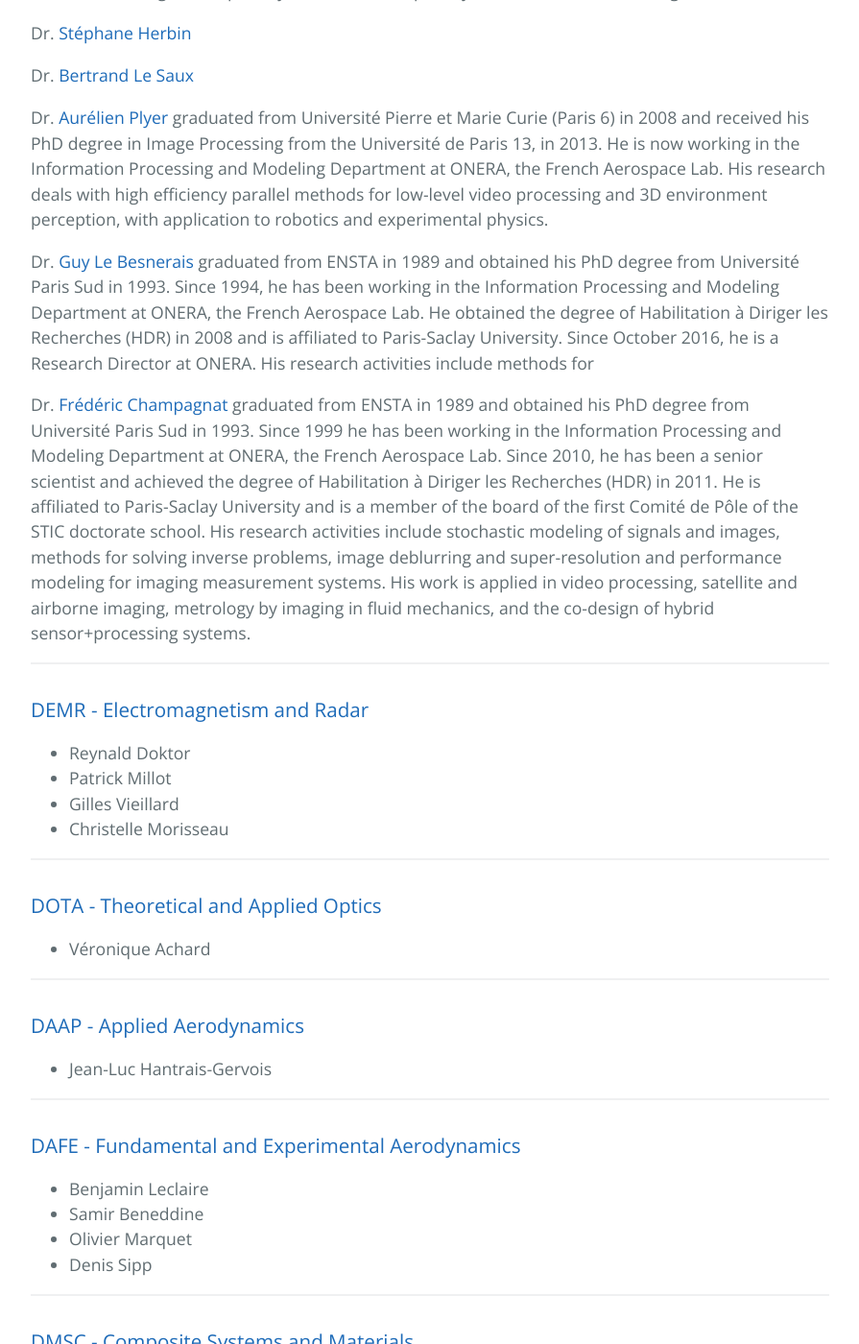
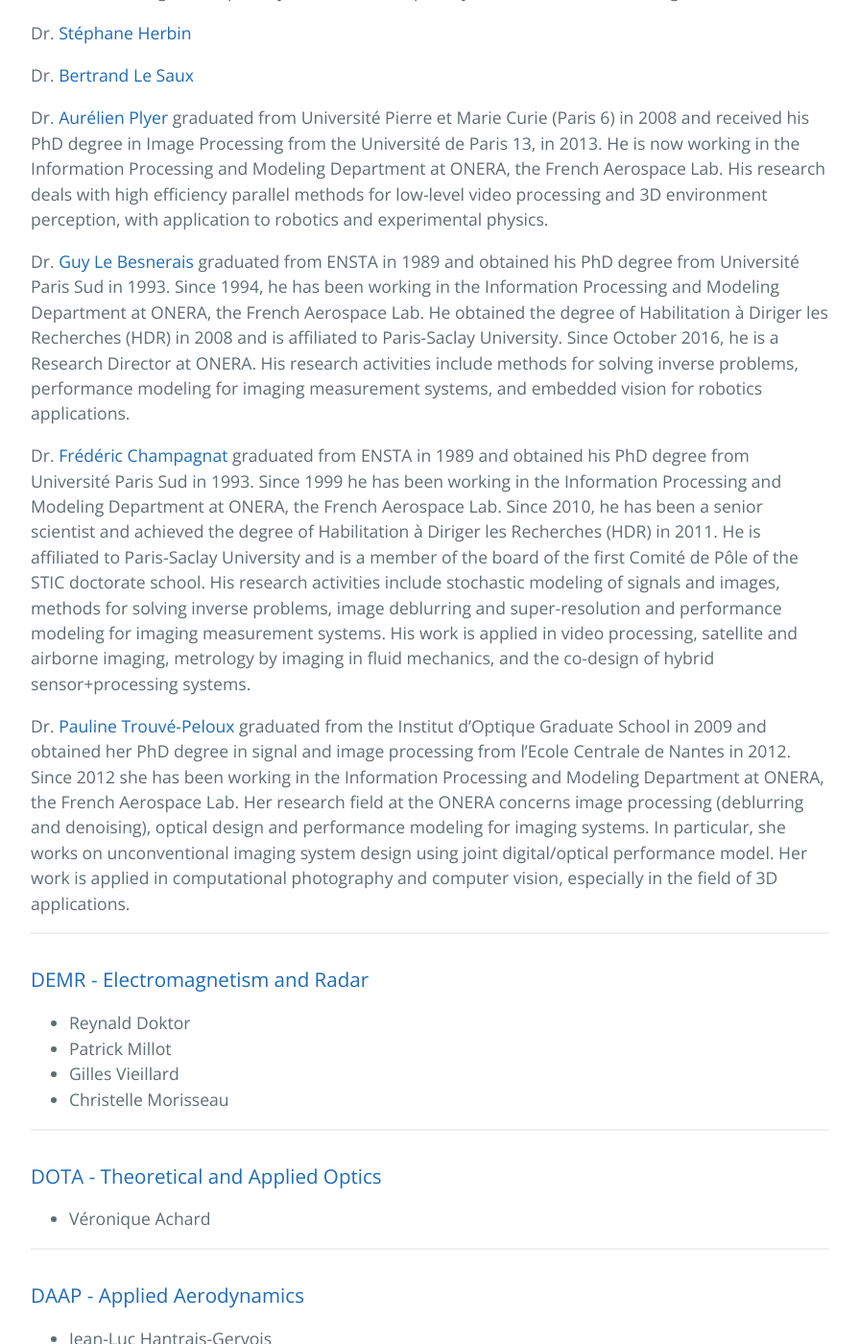
Before and after one commit to delta-onera/delta-onera.github.io, a Jekyll site: the page built from _pages/team.md, in a window 1280 px wide and 1400 px high, scrolled down 1418 px. Shown: the whole window at 96% size, without its empty margins (192-1087 px from the left). Built offline with Jekyll 4.4.1, drawn with Linux system fonts in a browser that asks for light colours; our own code applies the rules of GitHub Pages for plain Markdown files.

Commit message:
update team

```diff
--- a/_pages/team.md
+++ b/_pages/team.md
@@ -27,9 +28,12 @@
 
 Dr. [Aurélien Plyer](https://www.researchgate.net/profile/Aurelien_Plyer) graduated from Université Pierre et Marie Curie (Paris 6) in 2008 and received his PhD degree in Image Processing from the Université de Paris  13, in 2013. He is now working in the Information Processing and Modeling Department at ONERA, the French Aerospace Lab. His research deals with high efficiency parallel methods for low-level video processing and 3D environment perception, with application to robotics and experimental physics.
 
-Dr. [Guy Le Besnerais](https://scholar.google.fr/citations?user=r8V306wAAAAJ&hl=fr) graduated from ENSTA in 1989 and obtained his PhD degree from Université Paris Sud in 1993. Since 1994, he has been working in the Information Processing and Modeling Department at ONERA, the French Aerospace Lab. He obtained the degree of Habilitation à Diriger les Recherches (HDR) in 2008 and is affiliated to Paris-Saclay University. Since October 2016, he is a Research Director at ONERA. His research activities include methods for
+Dr. [Guy Le Besnerais](https://scholar.google.fr/citations?user=r8V306wAAAAJ&hl=fr) graduated from ENSTA in 1989 and obtained his PhD degree from Université Paris Sud in 1993. Since 1994, he has been working in the Information Processing and Modeling Department at ONERA, the French Aerospace Lab. He obtained the degree of Habilitation à Diriger les Recherches (HDR) in 2008 and is affiliated to Paris-Saclay University. Since October 2016, he is a Research Director at ONERA. His research activities include methods for solving inverse problems, performance modeling for imaging measurement systems, and embedded vision for robotics applications.
 
 Dr. [Frédéric Champagnat](https://www.researchgate.net/profile/Frederic_Champagnat) graduated from ENSTA in 1989 and obtained his PhD degree from Université Paris Sud in 1993. Since 1999 he has been working in the Information Processing and Modeling Department at ONERA, the French Aerospace Lab. Since 2010, he has been a senior scientist and achieved the degree of Habilitation à Diriger les Recherches (HDR) in 2011. He is affiliated to Paris-Saclay University and is a member of the board of the first Comité de Pôle of the STIC doctorate school. His research activities include stochastic modeling of signals and images, methods for solving inverse problems, image deblurring and super-resolution and performance modeling for imaging measurement systems. His work is applied in video processing, satellite and airborne imaging, metrology by imaging in fluid mechanics, and the co-design of hybrid sensor+processing systems.
+
+Dr. [Pauline Trouvé-Peloux](https://www.researchgate.net/profile/Pauline_Trouve) graduated from the Institut d'Optique Graduate School in 2009 and obtained her PhD degree in signal and image processing from l'Ecole Centrale de Nantes in 2012.  Since 2012 she has been working in the Information Processing and Modeling Department at ONERA, the French Aerospace Lab. Her research field at the ONERA concerns image processing (deblurring and denoising), optical design and performance modeling for imaging systems. In particular, she works on unconventional imaging system design using joint digital/optical performance model.  Her work is applied in  computational photography and computer vision, especially in the field of 3D applications.
+
 
 ---
 
```
Also changed, not shown: other parts of _pages/team.md (+1 -0 lines), _pages/team/P_TrouvePeloux.jpg (added).
